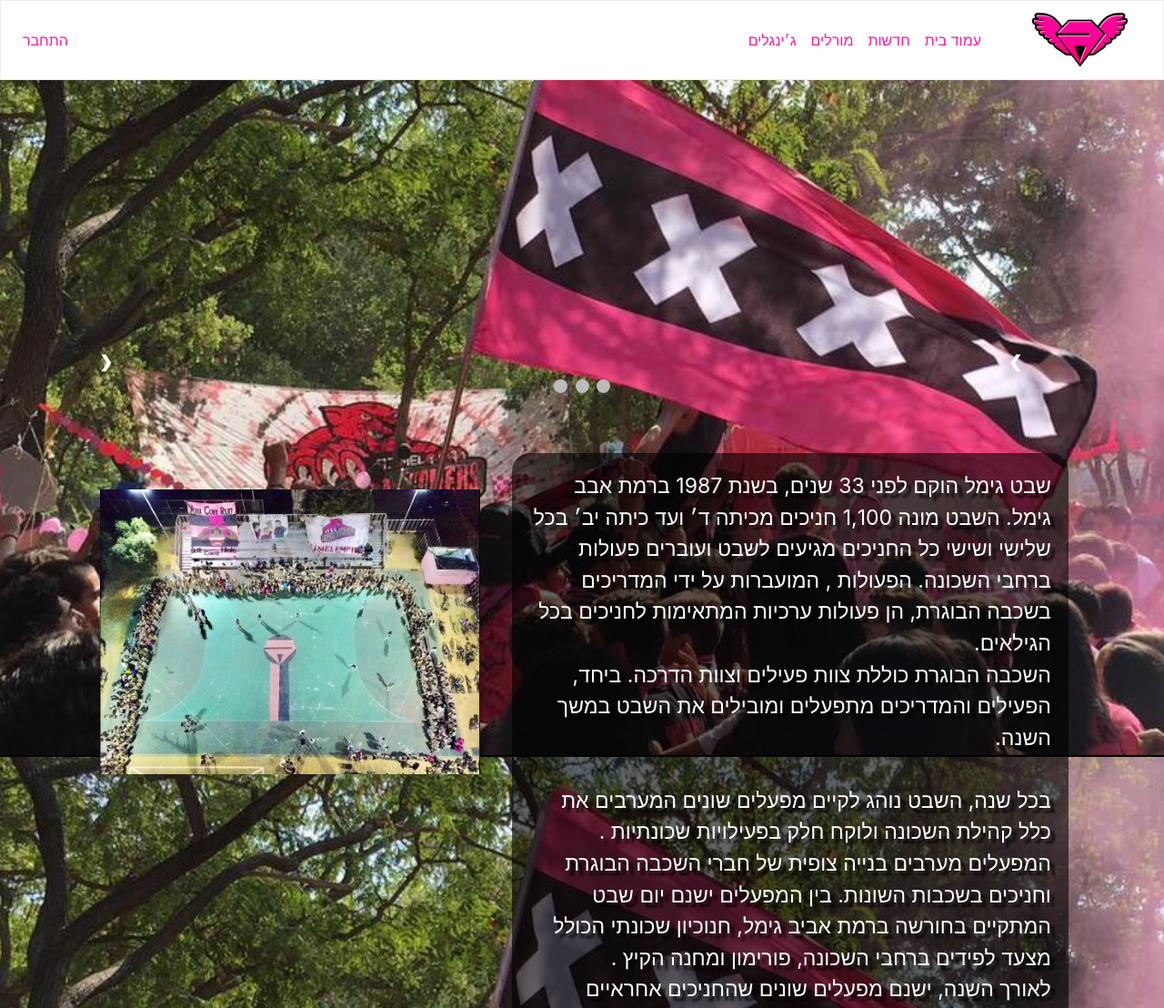
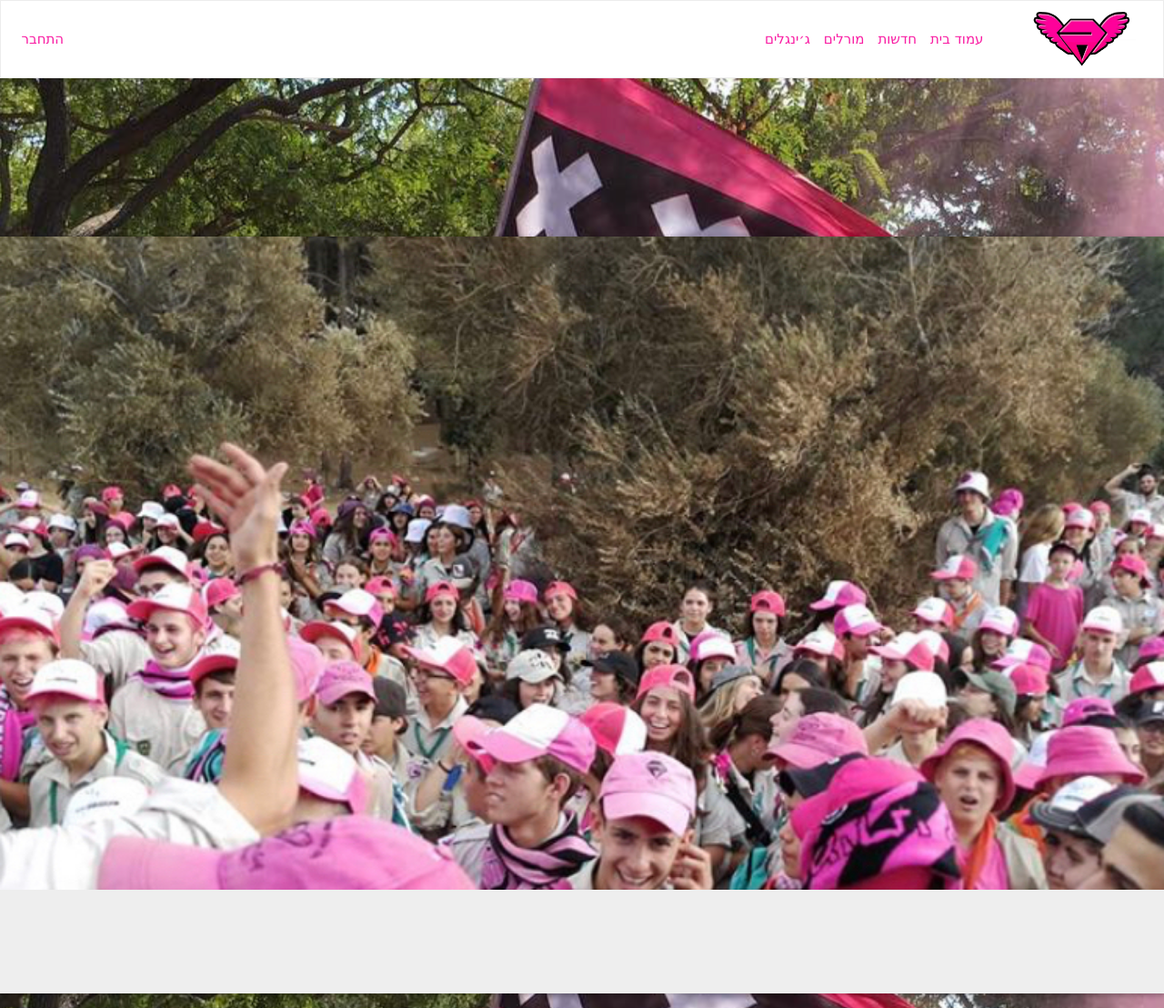
Before and after one commit to MajoRoth/gimel, a Django app: page / in a window 1280 px wide. Shown: the top 1108 px of the page at 91% size. Run offline with Django 3.2, Linux system fonts and the light colour scheme; some libraries are stand-ins or nearby versions.

Commit message:
Home page imporved

```diff
--- a/static/css/Carousel/style.css
+++ b/static/css/Carousel/style.css
@@ -1,94 +1,138 @@
-* {box-sizing:border-box}
 
-/* Slideshow container */
-.slideshow-container {
-  max-width: 1000px;
+.carousel {
   position: relative;
+  width: 100%;
+  height: 65vw;
+  overflow: hidden;
+  margin: 0 auto;
+  box-shadow: 0 2px 6px rgba(0,0,0,0.3);
+  top: -5vh;
+}
+.carousel:hover .slide:after,
+.carousel:hover .counter,
+.carousel:hover .slide:before {
+  opacity: 1;
+}
+.slide {
+  float: right;
+  position: absolute;
+  z-index: 1;
+  width: 100%;
+  height: 65vw;
+  background-color: #eee;
+  text-align: center;
+  transition: opacity 0.4s;
+  opacity: 1;
+}
+.slide:before {
+  content: attr(annot);
+  display: block;
+  position: absolute;
+  left: 20px;
+  bottom: 20px;
+  color: rgba(255,255,255,0.9);
+  font-size: 14px;
+  font-weight: 300;
+  z-index: 12;
+  opacity: 0;
+  transition: opacity 0.3s;
+  text-shadow: 0 0 1px #000;
+}
+.slide:after {
+  content: attr(slide);
+  display: block;
+  position: absolute;
+  bottom: 0;
+  transition: opacity 0.3s;
+  width: 100%;
+  height: 80px;
+  opacity: 0;
+  background-image: linear-gradient(transparent, rgba(0,0,0,0.5));
+  text-align: left;
+  text-indent: 549px;
+  line-height: 101px;
+  font-size: 13px;
+  color: rgba(255,255,255,0.9);
+  text-shadow: 0 0 1px #000;
+}
+.counter {
+  position: absolute;
+  bottom: 20px;
+  right: 1px;
+  height: 20px;
+  width: 60px;
+  z-index: 2;
+  text-align: center;
+  color: #fff;
+  line-height: 21px;
+  font-size: 13px;
+  opacity: 0;
+  transition: opacity 0.3s;
+}
+.faux-ui-facia {
+  top: 0;
+  right: 0;
+  float: right;
+  position: absolute;
+  margin-top: 0;
+  z-index: 9;
+  height: 100%;
+  width: 100%;
+  opacity: 0;
+  cursor: pointer;
+}
+.faux-ui-facia:checked {
+  z-index: 8;
+}
+.faux-ui-facia:checked + .slide {
+  opacity: 0;
+}
+.faux-ui-facia:checked:nth-child(1):checked {
+  z-index: 9;
+}
+.faux-ui-facia:nth-child(1):checked {
+  float: left;
+  z-index: 9;
+}
+.faux-ui-facia:nth-child(1):checked + .slide {
+  opacity: 1;
+}
+.faux-ui-facia:nth-child(1):checked ~ .faux-ui-facia {
+  float: left;
+  z-index: 8;
+}
+.faux-ui-facia:nth-child(1):checked ~ .faux-ui-facia + .slide {
+  opacity: 0;
+}
+.faux-ui-facia:nth-child(1):checked ~ .faux-ui-facia:checked {
+  z-index: 9;
+}
+.faux-ui-facia:nth-child(1):checked ~ .faux-ui-facia:checked + .slide {
+  opacity: 1;
+}
+/* --- Intro text --- */
+.intro {
+  padding: 80px 0 60px 0;
+  text-align: center;
+  color: #fff;
   margin: auto;
+  width: 800px;
+}
+.intro .intro__title {
+  font-weight: 200;
+  font-size: 32px;
+  color: #fff;
+}
+.intro .intro__body {
+  color: #fff;
+  font-size: 16px;
+  line-height: 24px;
+  font-weight: 300;
+  opacity: 0.48;
+  padding: 0 160px;
+  margin: 0;
 }
 
-/* Hide the images by default */
-.mySlides {
-  display: none;
+.img-slide{
+  width: 100%;
 }
-
-/* Next & previous buttons */
-.prev, .next {
-  cursor: pointer;
-  position: absolute;
-  top: 50%;
-  width: auto;
-  margin-top: -22px;
-  padding: 16px;
-  color: white;
-  font-weight: bold;
-  font-size: 18px;
-  transition: 0.6s ease;
-  border-radius: 0 3px 3px 0;
-  user-select: none;
-}
-
-/* Position the "next button" to the right */
-.next {
-  right: 0;
-  border-radius: 3px 0 0 3px;
-}
-
-/* On hover, add a black background color with a little bit see-through */
-.prev:hover, .next:hover {
-  background-color: rgba(0,0,0,0.8);
-}
-
-/* Caption text */
-.text {
-  color: #f2f2f2;
-  font-size: 15px;
-  padding: 8px 12px;
-  position: absolute;
-  bottom: 8px;
-  width: 100%;
-  text-align: center;
-}
-
-/* Number text (1/3 etc) */
-.numbertext {
-  color: #f2f2f2;
-  font-size: 12px;
-  padding: 8px 12px;
-  position: absolute;
-  top: 0;
-}
-
-/* The dots/bullets/indicators */
-.dot {
-  cursor: pointer;
-  height: 15px;
-  width: 15px;
-  margin: 0 2px;
-  background-color: #bbb;
-  border-radius: 50%;
-  display: inline-block;
-  transition: background-color 0.6s ease;
-}
-
-.active, .dot:hover {
-  background-color: #717171;
-}
-
-/* Fading animation */
-.fade {
-  -webkit-animation-name: fade;
-  -webkit-animation-duration: 1.5s;
-  animation-name: fade;
-  animation-duration: 1.5s;
-}
-
-@-webkit-keyframes fade {
-  from {opacity: .4}
-  to {opacity: 1}
-}
-
-@keyframes fade {
-  from {opacity: .4}
-  to {opacity: 1}
-}
--- a/static/js/carousell.js
+++ b/static/js/carousell.js
@@ -1,14 +1,14 @@
 var slideIndex = 0;
-showSlides();
+carousel();
 
-function showSlides() {
+function carousel() {
   var i;
-  var slides = document.getElementsByClassName("mySlides");
-  for (i = 0; i < slides.length; i++) {
-    slides[i].style.display = "none";
+  var x = document.getElementsByClassName("mySlides");
+  for (i = 0; i < x.length; i++) {
+    x[i].style.display = "none";
   }
   slideIndex++;
-  if (slideIndex > slides.length) {slideIndex = 1}
-  slides[slideIndex-1].style.display = "block";
-  setTimeout(showSlides, 2000); // Change image every 2 seconds
+  if (slideIndex > x.length) {slideIndex = 1}
+  x[slideIndex-1].style.display = "block";
+  setTimeout(carousel, 2000); // Change image every 2 seconds
 }
--- a/templates/base.html
+++ b/templates/base.html
@@ -33,7 +33,7 @@
 </head>
 <body>
     <!--Navbar -->
-    <nav class="mb-1 navbar navbar-expand-lg navbar-dark bronze" style="border: #ededed 1px solid; position:fixed; width: 100%; top: 0; z-index: 1" >
+    <nav class="mb-1 navbar navbar-expand-lg navbar-dark bronze" style="border: #ededed 1px solid; position:fixed; width: 100%; top: 0; z-index: 13" >
       <a class="navbar-brand" href="{% url 'home' %}">
         <img src="{% static 'images/logo.jpeg' %}" alt="" style="height: 60px; width: 120px">
       </a>
--- a/templates/index.html
+++ b/templates/index.html
@@ -3,48 +3,49 @@
 {% block head %}
     <link rel="stylesheet" href="{% static 'css/Carousel/style.css' %}">
     <script src="{% static 'js/carousell.js' %}"></script>
+    <link rel="stylesheet" href="https://www.w3schools.com/w3css/4/w3.css">
 {% endblock %}
 
 {% block content %}
-    <!-- Slideshow container -->
-    <div class="slideshow-container">
-          <!-- Full-width images with number and caption text -->
-          <div class="mySlides fade">
-            <div class="numbertext">1 / 3</div>
-            <img src="{% static 'images/drone-shevet.jpg' %}" style="width:100%">
-            <div class="text">Caption Text</div>
-          </div>
 
-          <div class="mySlides fade">
-            <div class="numbertext">2 / 3</div>
-            <img src="{% static 'images/drone-shevet.jpg' %}" style="width:100%">
-            <div class="text">Caption Two</div>
-          </div>
-
-          <div class="mySlides fade">
-            <div class="numbertext">3 / 3</div>
-            <img src="{% static 'images/drone-shevet.jpg' %}" style="width:100%">
-            <div class="text">Caption Three</div>
-          </div>
-
-          <!-- Next and previous buttons -->
-          <a class="prev" onclick="plusSlides(-1)">&#10094;</a>
-          <a class="next" onclick="plusSlides(1)">&#10095;</a>
-        </div>
-        <br>
-
-        <!-- The dots/circles -->
-        <div style="text-align:center">
-          <span class="dot" onclick="currentSlide(1)"></span>
-          <span class="dot" onclick="currentSlide(2)"></span>
-          <span class="dot" onclick="currentSlide(3)"></span>
-        </div>
+    <div class="carousel">
+      <input type="checkbox" class="faux-ui-facia">
+      <div class="slide" slide="5" >
+        <img src="{% static 'images/gallery1.jpg' %}" class="img-slide" alt="Slide 5">
+      </div>
 
 
+      <input type="checkbox" class="faux-ui-facia">
+      <div class="slide" slide="4">
+        <img src="{% static 'images/gallery2.jpg' %}" class="img-slide" alt="Slide 4">
+      </div>
+
+      <input type="checkbox" class="faux-ui-facia">
+      <div class="slide" slide="3" >
+        <img src="{% static 'images/gallery3.jpg' %}" class="img-slide" alt="Slide 3">
+      </div>
+
+      <input type="checkbox" class="faux-ui-facia">
+      <div class="slide" slide="2" >
+        <img src="{% static 'images/gallery4.jpg' %}" class="img-slide" alt="Slide 2">
+      </div>
+
+      <input type="checkbox" class="faux-ui-facia">
+
+      <div class="slide" slide="1" >
+        <img src="{% static 'images/gallery5.jpeg' %}" class="img-slide" alt="Slide 1">
+      </div>
+
+      <div class="counter" count="5"> / 5</div>
+
+    </div>
+
     <!-- TEXT -->
+
+
     <div class="container">
         <div class="row">
-            <div class="col-7 paragraph">
+            <div class="col-12 paragraph">
                 <div class="canvas-black">
                 <p class="white-text">
                     שבט גימל הוקם לפני 33 שנים, בשנת 1987 ברמת אבב גימל. השבט מונה 1,100 חניכים מכיתה ד׳ ועד כיתה יב׳
@@ -70,10 +71,11 @@
                 </div>
             </div>
             <!--Grid column-->
-            <div class="col-5" style="padding: 20px; padding-top: 60px; text-align: center">
-                <div class="img-border">
-                <img src="{% static 'images/drone-shevet.jpg' %}" class="img">
-                </div>
+
+
+        </div>
+        <div class="row">
+            <div class="col-12" style="padding: 20px; padding-top: 60px; text-align: center">
 
                   <iframe src="https://www.google.com/maps/embed?pb=!1m18!1m12!1m3!1d3378.8411618766936!2d34.7988659
                   1516556!3d32.12759168117287!2m3!1f0!2f0!3f0!3m2!1i1024!2i768!4f13.1!3m3!1m2!1s0x151d49147b451133%3
@@ -81,9 +83,24 @@
                   7866699159!5m2!1sen!2sil" width="90%"  height="300vh" frameborder="0" style="border:0;" allowfullscreen=""
                           aria-hidden="false" tabindex="0"></iframe>
             </div>
-
         </div>
     </div>
 
+    <script>
+        var slideIndex = 0;
+        showSlides();
+
+        function showSlides() {
+          var i;
+          var slides = document.getElementsByClassName("mySlides");
+          for (i = 0; i < slides.length; i++) {
+            slides[i].style.display = "none";
+          }
+          slideIndex++;
+          if (slideIndex > slides.length) {slideIndex = 1}
+          slides[slideIndex-1].style.display = "block";
+          setTimeout(showSlides, 2000); // Change image every 2 seconds
+        }
+    </script>
 
 {% endblock %}
```
Also changed, not shown: static/images/gallery1.jpg (added), static/images/gallery2.jpg (added), static/images/gallery3.jpg (added), static/images/gallery4.jpg (renamed from static/images/drone-shevet.jpg), static/images/gallery5.jpeg (added), 2 other files.
